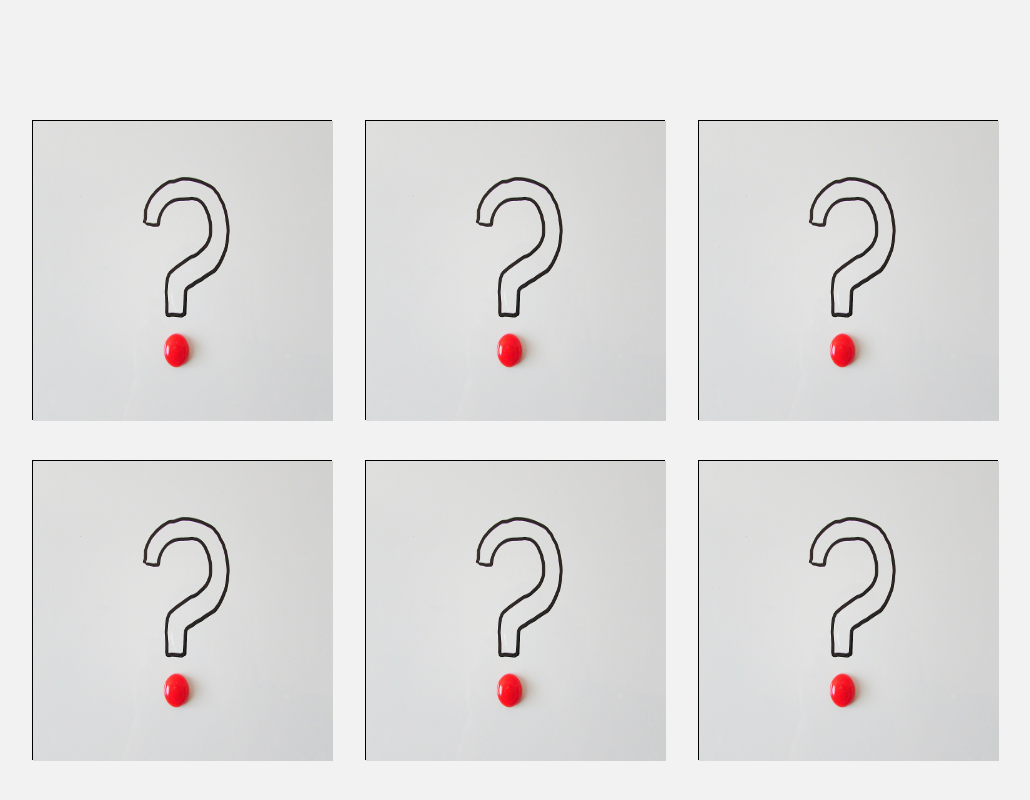
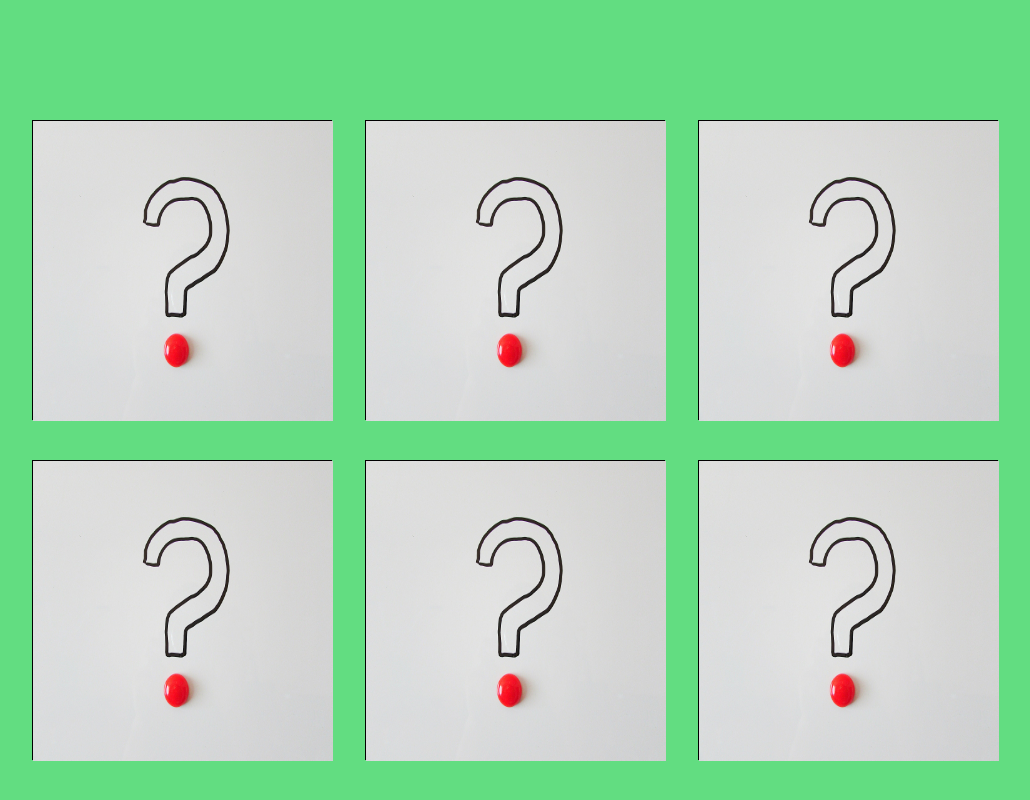
Before and after one commit to Mihir2527/QuizApp, a plain HTML site: page index.html in a window 1280 px wide. Shown: the whole page, without its empty margins (125-1155 px from the left). Drawn offline with nearby package versions, Linux system fonts and the light colour scheme.

Commit message:
Changed background color

```diff
--- a/main.css
+++ b/main.css
@@ -1,7 +1,7 @@
 body {
   margin: 0;
   padding: 0;
-  background-color: #f2f2f2;
+  background-color: #62dd81;
   font-family: "Quicksand", sans-serif;
 }
 
```
